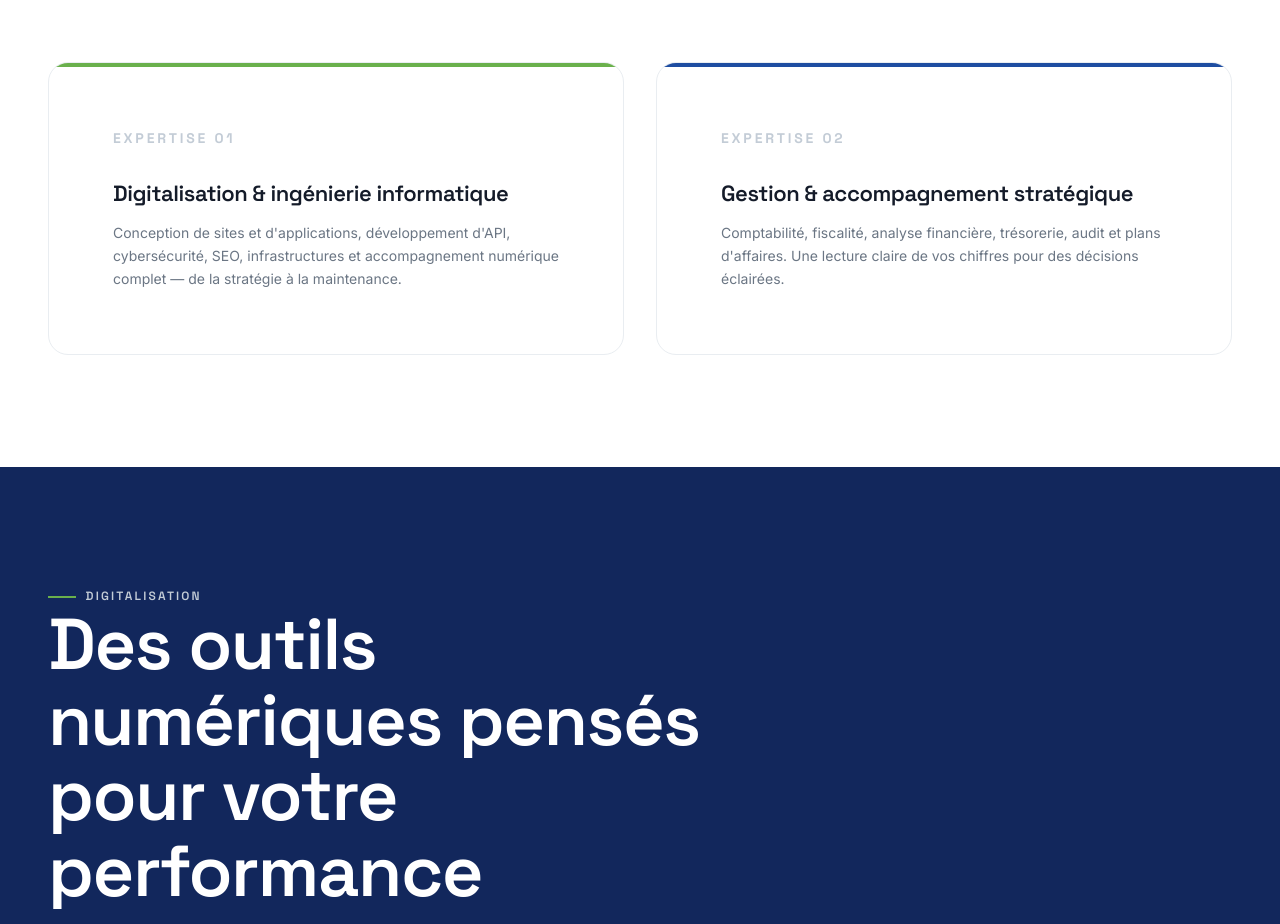
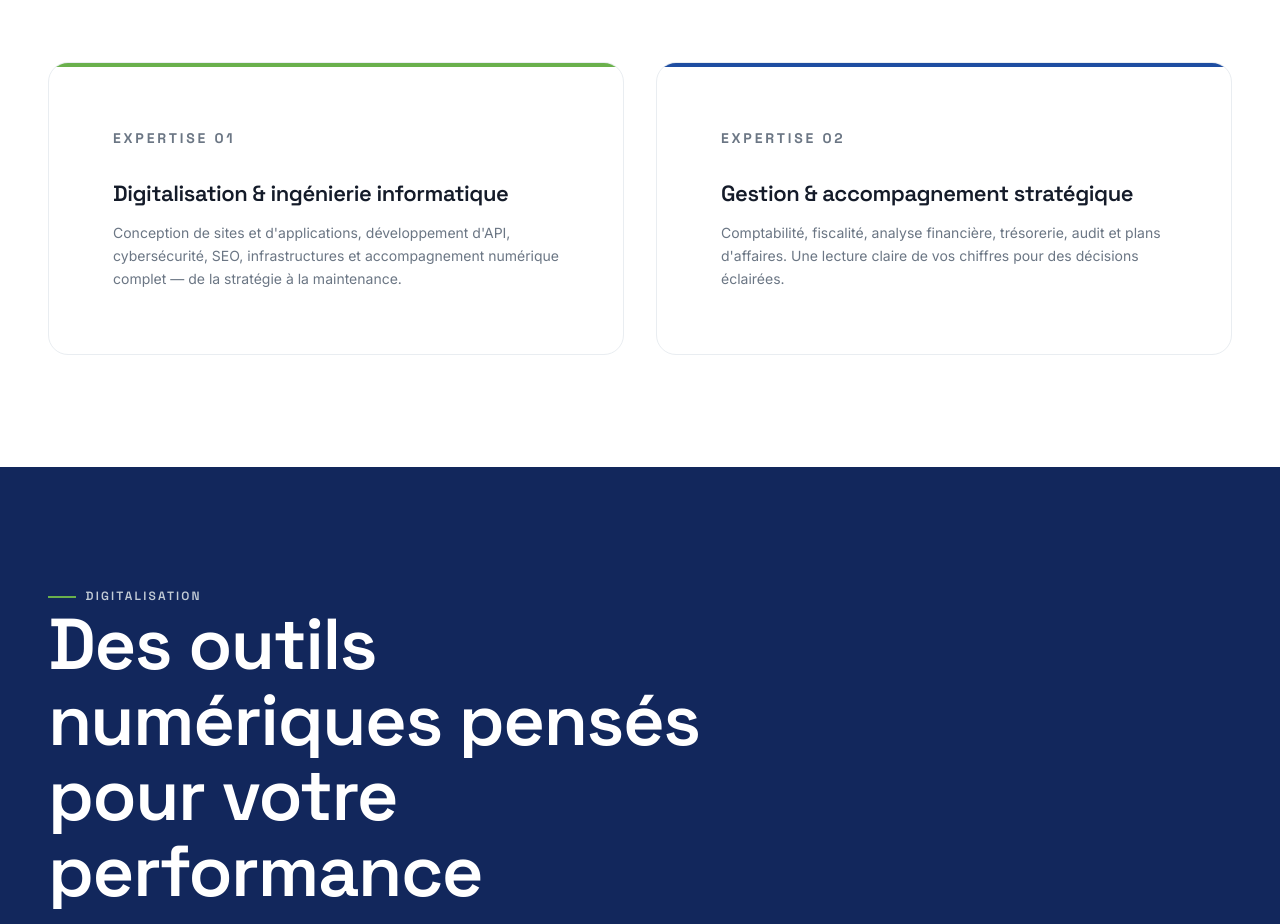
Before and after one commit to flex68016-del/digitalis, a plain HTML site: page index.html in a window 1280 px wide. Shown: the part 1560-2484 px from the top of the page. Drawn offline with Linux system fonts and the light colour scheme; animation ran at ten frames a second.

Commit message:
fix: corriger le contraste des indices d'expertise

```diff
--- a/assets/css/components.css
+++ b/assets/css/components.css
@@ -540,7 +540,7 @@
   font-size: var(--text-sm);
   font-weight: 700;
   letter-spacing: 0.2em;
-  color: var(--color-gray-300);
+  color: var(--color-gray-500);
   margin-bottom: var(--space-md);
   display: block;
 }
```
